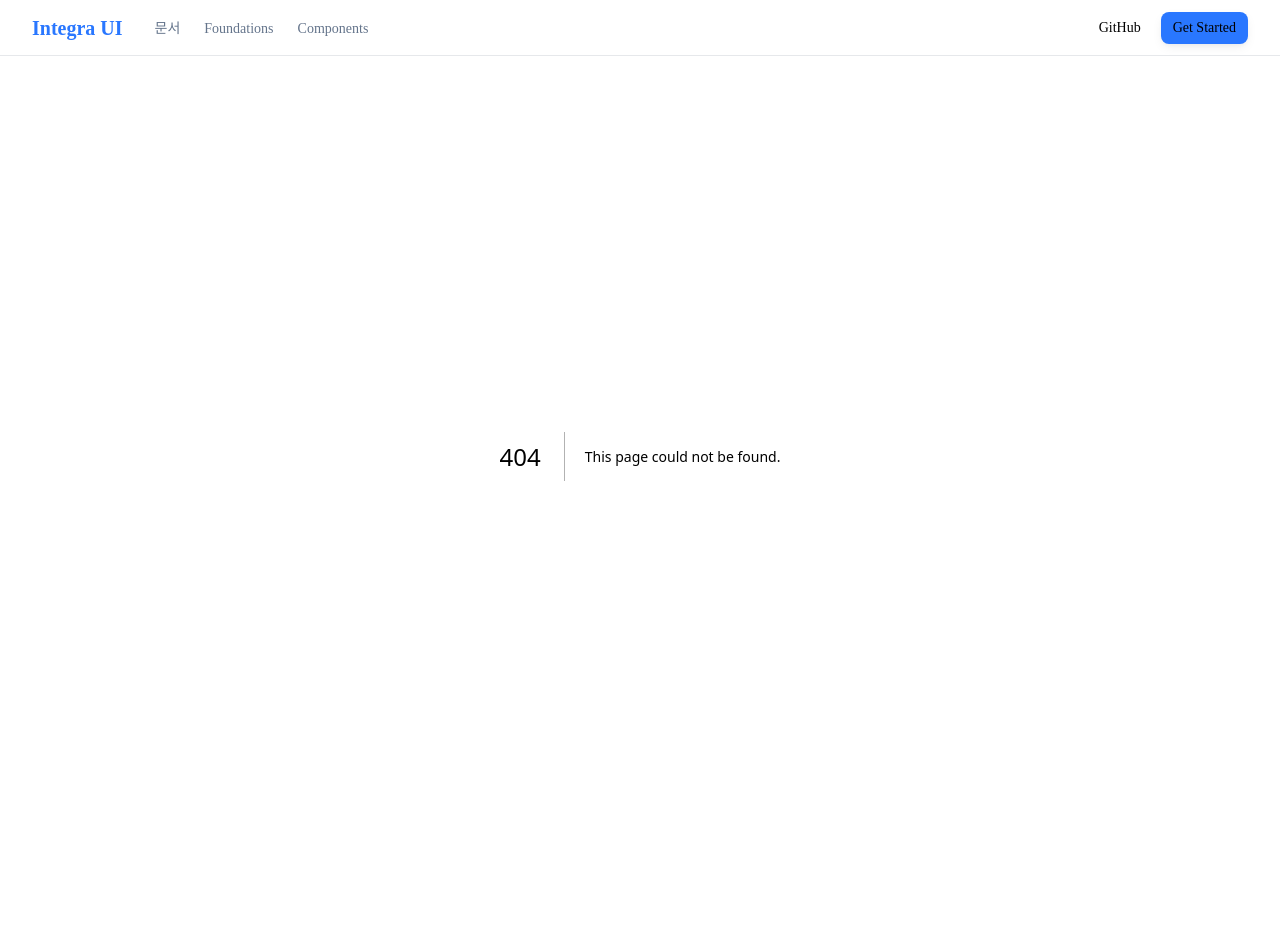
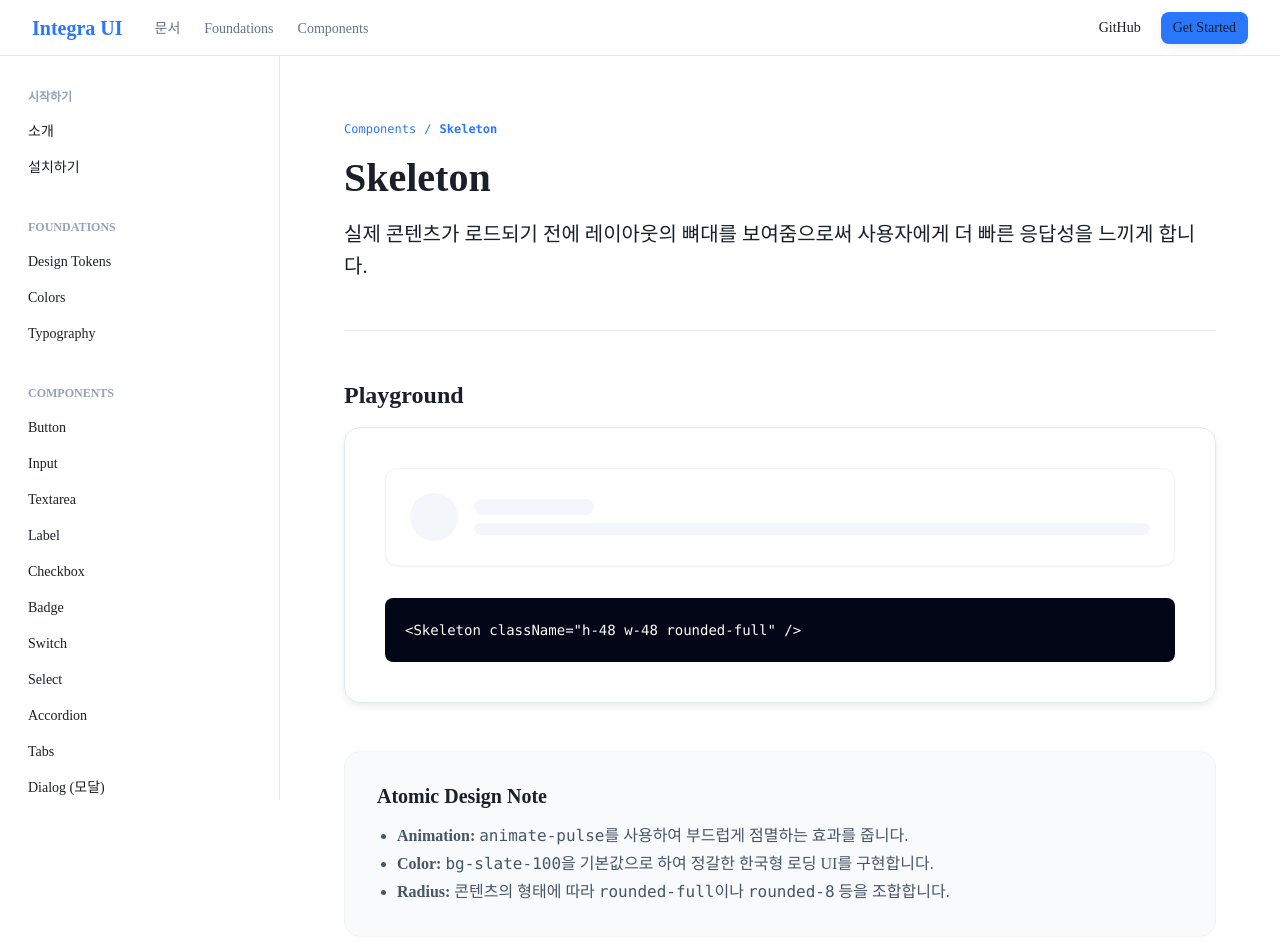
Before and after one commit to taekilKim/integra-ui, a Next.js app in the folder integra-ui/: page /docs/components/skeleton in a window 1280 px wide. Before the commit this address had no page. Shown: the top 952 px of the page. Before the commit the page ends 856 px from the top, so only its background shows below. Built offline with nearby package versions, Linux system fonts and the light colour scheme; a web font is replaced by a local one.

Commit message:
add popover, skel, tooltip docs

```diff
--- /dev/null
+++ b/integra-ui/app/docs/components/popover/page.tsx
@@ -0,0 +1,34 @@
+import { PopoverDemo } from "@/components/demo/popover-demo"
+
+export default function PopoverDocsPage() {
+  return (
+    <div className="space-y-48 pb-80">
+      <div className="space-y-16">
+        <div className="flex items-center gap-8 font-mono text-12 text-primary">
+            <span>Components</span>
+            <span>/</span>
+            <span className="font-bold">Popover</span>
+        </div>
+        <h1 className="text-40 font-bold leading-48 tracking--4">Popover</h1>
+        <p className="text-20 text-muted-foreground leading-32 tracking--1 max-w-600">
+          특정 요소에 대해 상세한 컨트롤이나 부가 정보를 제공할 때 사용하는 강력한 레이어 시스템입니다.
+        </p>
+      </div>
+      <hr />
+      <section className="space-y-16">
+        <h2 className="text-24 font-bold tracking--2 leading-32">Playground</h2>
+        <PopoverDemo />
+      </section>
+      <section className="space-y-16 p-32 bg-slate-50 rounded-16 border border-slate-100">
+        <h2 className="text-20 font-bold leading-24 tracking--1">Atomic Design Note</h2>
+        <div className="space-y-12 text-15 text-slate-600 leading-24 tracking--1">
+            <ul className="list-disc pl-20 space-y-4">
+                <li><strong>Layout:</strong> 기본 280px(w-280) 너비를 가지며, 내부 요소를 정렬하는 <code>grid</code>를 활용합니다.</li>
+                <li><strong>Shadow:</strong> Integra 고유의 <code>shadow-integra</code>를 적용하여 깊이 있는 레이어를 형성합니다.</li>
+                <li><strong>Radius:</strong> 12px(rounded-12) 곡률을 사용하여 세련된 카드 스타일을 유지합니다.</li>
+            </ul>
+        </div>
+      </section>
+    </div>
+  )
+}
--- /dev/null
+++ b/integra-ui/app/docs/components/skeleton/page.tsx
@@ -0,0 +1,34 @@
+import { SkeletonDemo } from "@/components/demo/skeleton-demo"
+
+export default function SkeletonDocsPage() {
+  return (
+    <div className="space-y-48 pb-80">
+      <div className="space-y-16">
+        <div className="flex items-center gap-8 font-mono text-12 text-primary">
+            <span>Components</span>
+            <span>/</span>
+            <span className="font-bold">Skeleton</span>
+        </div>
+        <h1 className="text-40 font-bold leading-48 tracking--4">Skeleton</h1>
+        <p className="text-20 text-muted-foreground leading-32 tracking--1 max-w-600">
+          실제 콘텐츠가 로드되기 전에 레이아웃의 뼈대를 보여줌으로써 사용자에게 더 빠른 응답성을 느끼게 합니다.
+        </p>
+      </div>
+      <hr />
+      <section className="space-y-16">
+        <h2 className="text-24 font-bold tracking--2 leading-32">Playground</h2>
+        <SkeletonDemo />
+      </section>
+      <section className="space-y-16 p-32 bg-slate-50 rounded-16 border border-slate-100">
+        <h2 className="text-20 font-bold leading-24 tracking--1">Atomic Design Note</h2>
+        <div className="space-y-12 text-15 text-slate-600 leading-24 tracking--1">
+            <ul className="list-disc pl-20 space-y-4">
+                <li><strong>Animation:</strong> <code>animate-pulse</code>를 사용하여 부드럽게 점멸하는 효과를 줍니다.</li>
+                <li><strong>Color:</strong> <code>bg-slate-100</code>을 기본값으로 하여 정갈한 한국형 로딩 UI를 구현합니다.</li>
+                <li><strong>Radius:</strong> 콘텐츠의 형태에 따라 <code>rounded-full</code>이나 <code>rounded-8</code> 등을 조합합니다.</li>
+            </ul>
+        </div>
+      </section>
+    </div>
+  )
+}
--- /dev/null
+++ b/integra-ui/app/docs/components/tooltip/page.tsx
@@ -0,0 +1,34 @@
+import { TooltipDemo } from "@/components/demo/tooltip-demo"
+
+export default function TooltipDocsPage() {
+  return (
+    <div className="space-y-48 pb-80">
+      <div className="space-y-16">
+        <div className="flex items-center gap-8 font-mono text-12 text-primary">
+            <span>Components</span>
+            <span>/</span>
+            <span className="font-bold">Tooltip</span>
+        </div>
+        <h1 className="text-40 font-bold leading-48 tracking--4">Tooltip</h1>
+        <p className="text-20 text-muted-foreground leading-32 tracking--1 max-w-600">
+          사용자에게 정보에 대한 미세한 힌트나 보조 설명을 제공하는 작은 팝업창입니다.
+        </p>
+      </div>
+      <hr />
+      <section className="space-y-16">
+        <h2 className="text-24 font-bold tracking--2 leading-32">Playground</h2>
+        <TooltipDemo />
+      </section>
+      <section className="space-y-16 p-32 bg-slate-50 rounded-16 border border-slate-100">
+        <h2 className="text-20 font-bold leading-24 tracking--1">Atomic Design Note</h2>
+        <div className="space-y-12 text-15 text-slate-600 leading-24 tracking--1">
+            <ul className="list-disc pl-20 space-y-4">
+                <li><strong>Padding:</strong> 가로 12px, 세로 4px의 정교한 텍스트 여백을 가집니다.</li>
+                <li><strong>Radius:</strong> 4px(rounded-4)의 작고 예리한 곡률을 사용하여 메인 UI와 구분합니다.</li>
+                <li><strong>Color:</strong> 시선을 분산시키지 않도록 진한 다크 배경(Slate-900)을 사용합니다.</li>
+            </ul>
+        </div>
+      </section>
+    </div>
+  )
+}
--- /dev/null
+++ b/integra-ui/components/demo/popover-demo.tsx
@@ -0,0 +1,41 @@
+"use client"
+
+import { Button } from "@/components/ui/button"
+import { Input } from "@/components/ui/input"
+import { Label } from "@/components/ui/label"
+import { Popover, PopoverContent, PopoverTrigger } from "@/components/ui/popover"
+import { Card } from "@/components/ui/card"
+
+export function PopoverDemo() {
+  return (
+    <Card className="p-24 md:p-40 flex flex-col gap-32 w-full max-w-800 mx-auto border border-slate-200 shadow-integra rounded-16">
+      <div className="min-h-160 flex items-center justify-center rounded-12 border border-slate-200 bg-slate-50/50 border-dashed">
+        <Popover>
+          <PopoverTrigger asChild>
+            <Button variant="outline">Open Settings</Button>
+          </PopoverTrigger>
+          <PopoverContent className="w-240">
+            <div className="grid gap-16">
+              <div className="space-y-4">
+                <h4 className="font-bold leading-16 text-14">Dimensions</h4>
+                <p className="text-12 text-muted-foreground">레이아웃의 크기를 조절하세요.</p>
+              </div>
+              <div className="grid gap-8">
+                <div className="flex items-center gap-16">
+                  <Label htmlFor="width" className="text-12">Width</Label>
+                  <Input id="width" defaultValue="100%" className="h-32 text-12" />
+                </div>
+              </div>
+            </div>
+          </PopoverContent>
+        </Popover>
+      </div>
+      <div className="rounded-8 bg-slate-950 p-20 overflow-x-auto font-mono text-14 leading-24 text-white">
+        &lt;Popover&gt;<br/>
+        &nbsp;&nbsp;&lt;PopoverTrigger&gt;Open&lt;/PopoverTrigger&gt;<br/>
+        &nbsp;&nbsp;&lt;PopoverContent&gt;Content&lt;/PopoverContent&gt;<br/>
+        &lt;/Popover&gt;
+      </div>
+    </Card>
+  )
+}
--- /dev/null
+++ b/integra-ui/components/demo/skeleton-demo.tsx
@@ -0,0 +1,23 @@
+"use client"
+
+import { Skeleton } from "@/components/ui/skeleton"
+import { Card } from "@/components/ui/card"
+
+export function SkeletonDemo() {
+  return (
+    <Card className="p-24 md:p-40 flex flex-col gap-32 w-full max-w-800 mx-auto border border-slate-200 shadow-integra rounded-16">
+      <div className="flex items-center space-x-16 p-24 rounded-12 bg-white border border-slate-100 shadow-sm">
+        {/* 원형 스켈레톤 (프로필용) */}
+        <Skeleton className="h-48 w-48 rounded-full" />
+        <div className="space-y-8 flex-1">
+          {/* 선형 스켈레톤 (텍스트용) */}
+          <Skeleton className="h-16 w-120" />
+          <Skeleton className="h-12 w-full" />
+        </div>
+      </div>
+      <div className="rounded-8 bg-slate-950 p-20 overflow-x-auto font-mono text-14 leading-24 text-white">
+        &lt;Skeleton className="h-48 w-48 rounded-full" /&gt;
+      </div>
+    </Card>
+  )
+}
--- /dev/null
+++ b/integra-ui/components/demo/tooltip-demo.tsx
@@ -0,0 +1,30 @@
+"use client"
+
+import { Button } from "@/components/ui/button"
+import { Tooltip, TooltipContent, TooltipProvider, TooltipTrigger } from "@/components/ui/tooltip"
+import { Card } from "@/components/ui/card"
+
+export function TooltipDemo() {
+  return (
+    <Card className="p-24 md:p-40 flex flex-col gap-32 w-full max-w-800 mx-auto border border-slate-200 shadow-integra rounded-16">
+      <div className="min-h-160 flex items-center justify-center rounded-12 border border-slate-200 bg-slate-50/50 border-dashed">
+        <TooltipProvider>
+          <Tooltip>
+            <TooltipTrigger asChild>
+              <Button variant="outline">Hover me</Button>
+            </TooltipTrigger>
+            <TooltipContent>
+              <p>Integra UI 아토믹 시스템 툴팁</p>
+            </TooltipContent>
+          </Tooltip>
+        </TooltipProvider>
+      </div>
+      <div className="rounded-8 bg-slate-950 p-20 overflow-x-auto font-mono text-14 leading-24 text-white">
+        &lt;Tooltip&gt;<br/>
+        &nbsp;&nbsp;&lt;TooltipTrigger&gt;Hover&lt;/TooltipTrigger&gt;<br/>
+        &nbsp;&nbsp;&lt;TooltipContent&gt;Text&lt;/TooltipContent&gt;<br/>
+        &lt;/Tooltip&gt;
+      </div>
+    </Card>
+  )
+}
```
